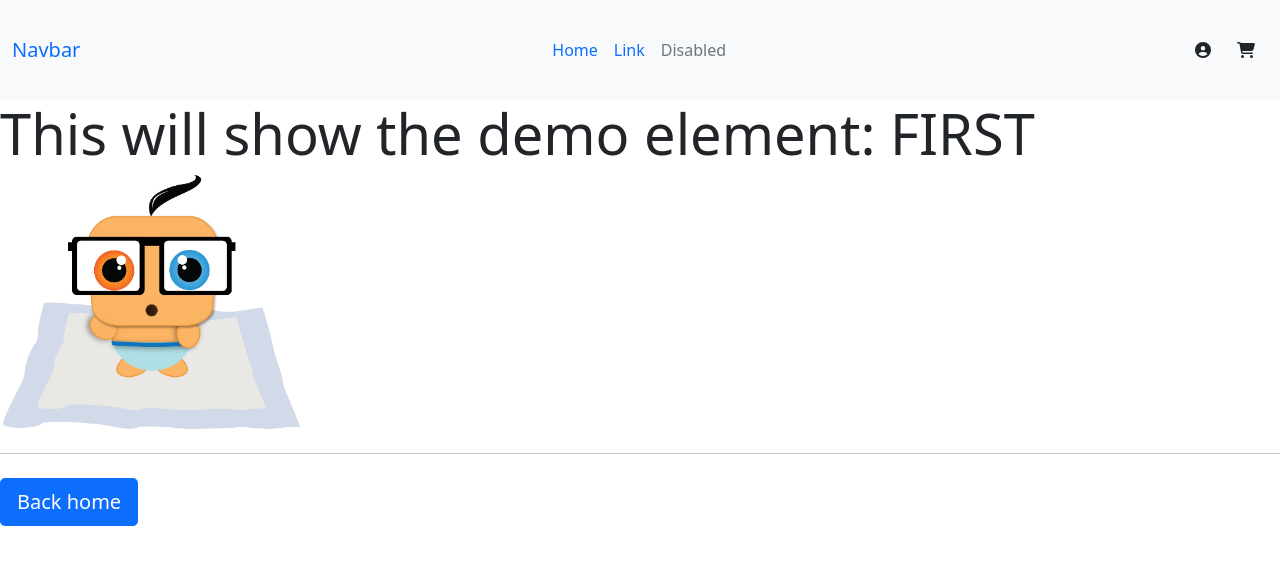
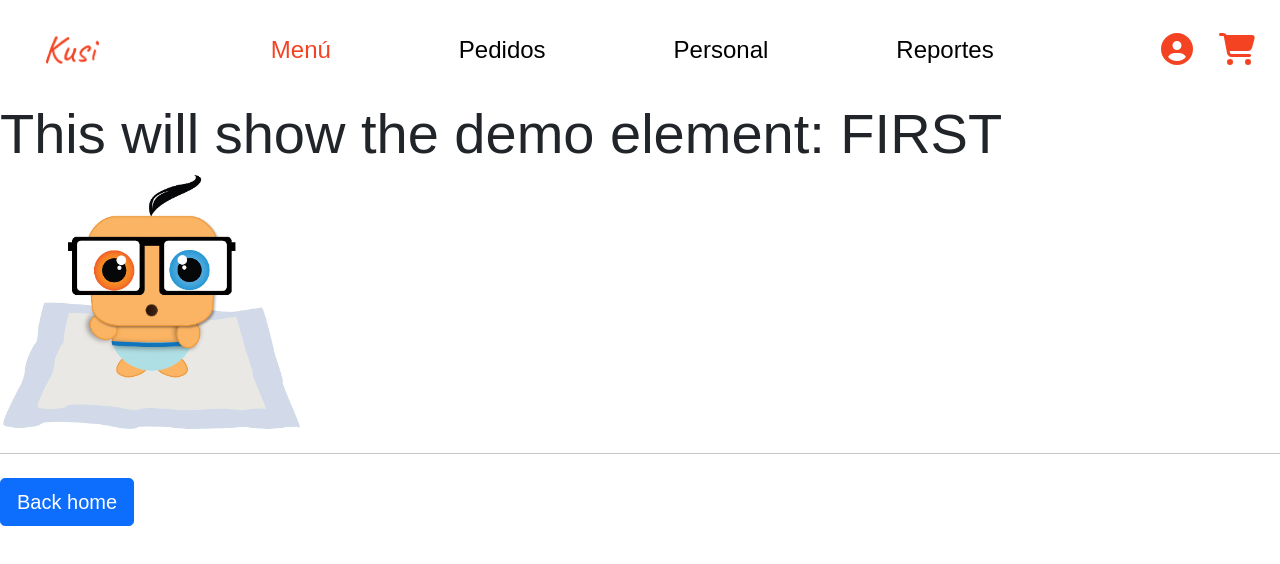
Before and after one commit to 4GeeksAcademy/kusi, a React app: page /single/0 in a window 1280 px wide. Built offline with nearby package versions, Linux system fonts and the light colour scheme; no server answers; a web font is replaced by a local one.

Commit message:
Se trabaja en los estilos del navbar

```diff
--- a/src/front/js/component/Navbar.jsx
+++ b/src/front/js/component/Navbar.jsx
@@ -1,36 +1,71 @@
-import React from "react";
+import React, { useState } from "react";
+import "../../styles/navbar.css";
 import { FontAwesomeIcon } from '@fortawesome/react-fontawesome';
 import { faCircleUser } from '@fortawesome/free-solid-svg-icons';
 import { faCartShopping } from '@fortawesome/free-solid-svg-icons';
+import { faBars } from '@fortawesome/free-solid-svg-icons';
+import logoKusi from '../../img/Kusi.png'
+import { Link } from "react-router-dom";
 
 export const Navbar = () => {
+
+    const [ role, setRole ] = useState("admin")
+    const [isActive, setIsActive ] = useState(0)
+
+    const menuItemsByRole = {
+        cliente: [
+            { title: "Menú" ,link: "#" },
+            { title: "Pedidos" ,link: "#" }
+        ],
+        admin: [
+            { title: "Menú" ,link: "#" },
+            { title: "Pedidos" ,link: "#" },
+            { title: "Personal" ,link: "#" },
+            { title: "Reportes" ,link: "#" }
+        ],
+        chef: [
+            { title: "Pedidos" ,link: "#" }
+        ]
+    }
+
+    const menuItems = menuItemsByRole[role] || menuItemsByRole.cliente
+
     return(
-        <nav className="navbar navbar-expand-lg bg-light" style={{height:"100px"}}>
+        <nav className="navbar navbar-expand-lg bg-white" style={{minHeight:"100px"}}>
             <div className="container-fluid">
-                <a className="navbar-brand" href="#">Navbar</a>
-                <button className="navbar-toggler" type="button" data-bs-toggle="collapse" data-bs-target="#navbarSupportedContent" aria-controls="navbarSupportedContent" aria-expanded="false" aria-label="Toggle navigation">
-                    <span className="navbar-toggler-icon"></span>
-                </button>
-                <div className="collapse navbar-collapse" id="navbarSupportedContent">
-                    <ul className="navbar-nav mx-auto mb-2 mb-lg-0  d-flex justify-content-center align-items-center">
-                        <li className="nav-item">
-                            <a className="nav-link active" aria-current="page" href="#">Home</a>
-                        </li>
-                        <li className="nav-item">
-                            <a className="nav-link" href="#">Link</a>
-                        </li>
-                        <li className="nav-item">
-                            <a className="nav-link disabled">Disabled</a>
-                        </li>
+                <div className="d-flex align-items-center">
+                    <button className="navbar-toggler border-0 d-lg-none me-2" type="button" data-bs-toggle="collapse" data-bs-target="#navbarSupportedContent" aria-controls="navbarSupportedContent" aria-expanded="false" aria-label="Toggle navigation">
+                        <FontAwesomeIcon style={{color:"#736F6F"}} icon={faBars} />
+                    </button>
+                    <Link to="/">
+                        <div className="navbar-brand ms-lg-3 mx-auto d-flex justify-content-center align-items-center" style={{}}>
+                            <img className="navbar-logo" src={logoKusi} alt="Logo Kusi" style={{maxHeight: "60px", width:"60%"}}/>
+                        </div>
+                    </Link>
+                </div>
+
+                <div className="navbar-nav flex-row ms-auto order-lg-last">
+                    <button className="btn" type="button">
+                        <FontAwesomeIcon className="fs-2" style={{color:"#F44322"}} icon={faCircleUser} />
+                    </button>
+                    <button className="btn" type="button">
+                        <FontAwesomeIcon className="fs-2" style={{color:"#F44322"}} icon={faCartShopping} />
+                    </button>
+                </div>
+
+                <div className="collapse navbar-collapse order-lg-2 w-100" id="navbarSupportedContent">
+                    <ul className="navbar-nav mx-auto mb-2 mb-lg-0">
+                        {menuItems.map((item, index) => (
+                            <li className="nav-item py-0 my-0 px-md-5 mx-md-2"key={index}>
+                                <a className="nav-link fs-4"
+                                   style={{color: isActive === index ? "#F44322" : "black"}}
+                                   href={item.link}
+                                   onClick={() => setIsActive(index)}>
+                                    {item.title}
+                                </a>
+                            </li>
+                        ))}
                     </ul>
-                    <div className="d-flex" role="search">
-                        <button className="btn" type="button">
-                            <FontAwesomeIcon icon={faCircleUser} />
-                        </button>
-                        <button className="btn" type="button">
-                            <FontAwesomeIcon icon={faCartShopping} />
-                        </button>
-                    </div>
                 </div>
             </div>
         </nav>
--- a/src/front/styles/index.css
+++ b/src/front/styles/index.css
@@ -1,3 +1,3 @@
-/*
-    General Styles used on every website (Don't Repeat Yourself)
-*/
+body {
+    padding-top: 100px;
+}
--- a/src/front/styles/landingPage.css
+++ b/src/front/styles/landingPage.css
@@ -1,8 +1,12 @@
 @import url('https://fonts.googleapis.com/css2?family=ABeeZee:ital@0;1&display=swap');
 
-.landing-content, .landing-container{
+
+*{
     font-family: "ABeeZee", sans-serif;
 }
+/* .landing-content, .landing-container{
+    font-family: "ABeeZee", sans-serif;
+} */
 
 .btn-login{
     color: white;
--- /dev/null
+++ b/src/front/styles/navbar.css
@@ -0,0 +1,35 @@
+.navbar {
+    position: fixed;
+    width: 100%;
+    z-index: 1030;
+    top: 0;
+}
+
+
+@media (max-width: 991px) {
+
+    .navbar-brand {
+        position: absolute;
+        left: 50%;
+        top: 30px;
+        transform: translateX(-50%);
+    }
+    .navbar-collapse {
+        position: fixed;
+        top: 100px;
+        left: 0;
+        right: 0;
+        z-index: 1050;
+        background-color: white;
+        padding: 20px;
+        overflow-y: auto;
+    }
+
+    .navbar-collapse.show {
+        display: block;
+    }
+
+    .navbar-toggler {
+        z-index: 1100;
+    }
+}
```
